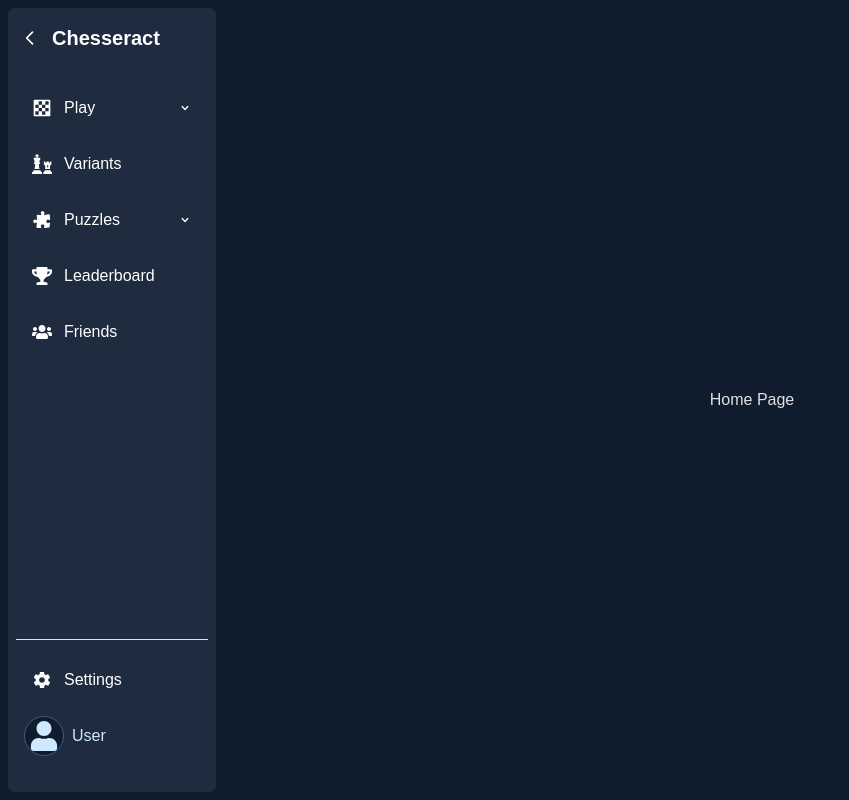
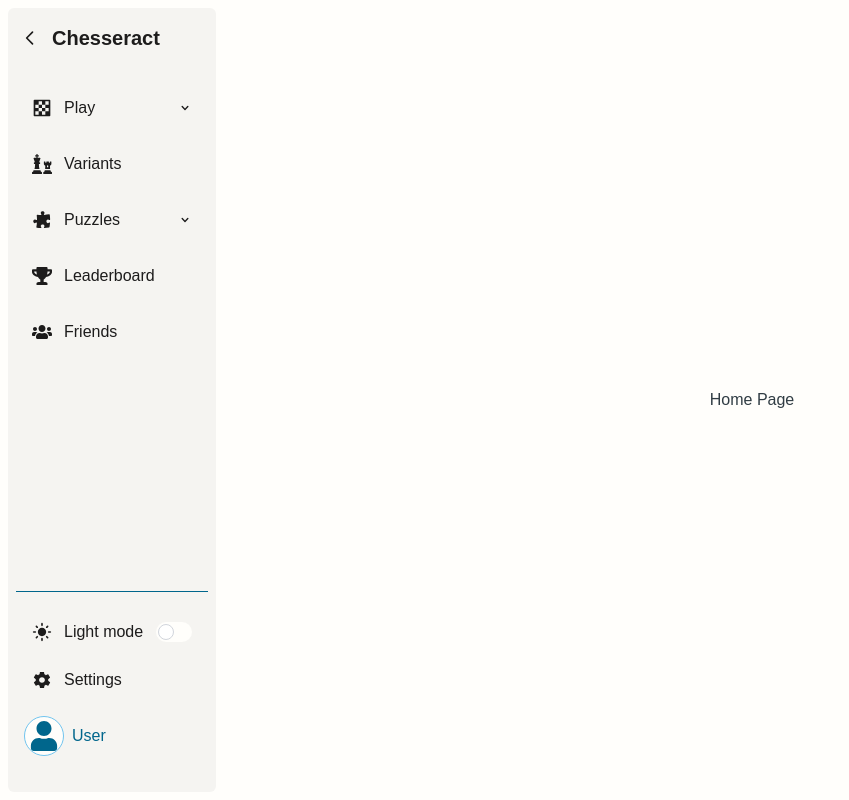
Before and after one commit to Kshitizz04/chesseract, a Next.js app in the folder chesseract-fe/: page /home in a window 1280 px wide. Shown: the whole page, without its empty margins (0-849 px from the left). Built offline with nearby package versions, Linux system fonts and the light colour scheme.

Commit message:
added light theme

```diff
--- a/chesseract-fe/src/app/globals.css
+++ b/chesseract-fe/src/app/globals.css
@@ -1,6 +1,20 @@
 @import "tailwindcss";
 
 @theme {
+  --color-primary-100:#d4eaf7;
+  --color-primary-200:#b6ccd8;
+  --color-primary-300:#3b3c3d;
+  --color-accent-100:#71c4ef;
+  --color-accent-200:#00668c;
+  --color-text-100:#313d44;
+  --color-text-200:#1d1c1c;
+  --color-bg-100:#fffefb;
+  --color-bg-200:#f5f4f1;
+  --color-bg-300:#cccbc8;
+}
+
+@layer theme{
+  .dark{
     --color-primary-100:#1F3A5F ;
     --color-primary-200:#4d648d ;
     --color-primary-300:#acc2ef ;
@@ -11,6 +25,7 @@
     --color-bg-100:#0F1C2E ;
     --color-bg-200:#1f2b3e ;
     --color-bg-300:#374357 ;
+  }
 }
 
 
--- a/chesseract-fe/src/app/layout.tsx
+++ b/chesseract-fe/src/app/layout.tsx
@@ -2,6 +2,7 @@ import type { Metadata } from "next";
 import { Geist, Geist_Mono } from "next/font/google";
 import "./globals.css";
 import { ToastProvider } from "@/contexts/ToastContext";
+import { ThemeProvider } from "@/contexts/ThemeContext";
 
 const geistSans = Geist({
   variable: "--font-geist-sans",
@@ -28,9 +29,11 @@ export default function RootLayout({
       <body
         className={`${geistSans.variable} ${geistMono.variable} antialiased`}
       >
-        <ToastProvider>
-          {children}
-        </ToastProvider>
+        <ThemeProvider>
+          <ToastProvider>
+            {children}
+          </ToastProvider>
+        </ThemeProvider>
       </body>
     </html>
   );
--- a/chesseract-fe/src/components/Sidebar.tsx
+++ b/chesseract-fe/src/components/Sidebar.tsx
@@ -9,6 +9,8 @@ import logo from "../../public/logo-light.svg";
 import { IoMdSettings } from "react-icons/io";
 import { getLocalStorage } from "@/utils/localstorage";
 import Avatar from './utilities/Avatar';
+import { MdDarkMode, MdLightMode } from "react-icons/md";
+import { useTheme } from '@/contexts/ThemeContext';
 
 interface SideBarProps {
     isSideBarOpen: boolean;
@@ -104,6 +106,7 @@ const SideBar = ({
   toggleSideBar
 }: SideBarProps) => {
     const [userData, setUserData] = useState<UserData | null>(null);
+    const { theme, toggleTheme } = useTheme();
 
     useEffect(() => {
         const data = getLocalStorage('user');
@@ -183,6 +186,32 @@ const SideBar = ({
 
                 </nav>
                 <div className="mt-auto mb-5 pt-4 border-t border-accent-200">
+                    <div
+                        className={`flex items-center gap-3 py-3 rounded-md transition-all hover:bg-accent-100 hover:text-accent-200
+                            ${isSideBarOpen ? 'px-4' : 'justify-center'}
+                        `}
+                        onClick={() => toggleTheme()}
+                    >
+                        <div className="text-xl">
+                            {theme==="dark" ? <MdDarkMode/> : <MdLightMode/>}
+                        </div>
+                        {isSideBarOpen && (
+                            <span className="transition-all flex-1">{theme === "dark" ? 'Dark mode' : 'Light mode'}</span>
+                        )}
+                        {isSideBarOpen && (
+                            <div className="relative inline-flex items-center cursor-pointer" onClick={(e) => {e.stopPropagation(); toggleTheme()}}>
+                                <input
+                                    type="checkbox"
+                                    value=""
+                                    id="theme-toggle"
+                                    className="sr-only peer"
+                                    checked={theme === 'dark'}
+                                    readOnly
+                                />
+                                <div className="w-9 h-5 bg-bg-100 rounded-full peer peer-checked:after:translate-x-full peer-checked:after:border-white after:content-[''] after:absolute after:top-[2px] after:left-[2px] after:bg-white after:border-gray-300 after:border after:rounded-full after:h-4 after:w-4 after:transition-all peer-checked:bg-accent-200"></div>
+                            </div>
+                        )}
+                    </div>
                     <NavItem
                         icon={<IoMdSettings size={20} />}
                         title="Settings"
--- /dev/null
+++ b/chesseract-fe/src/contexts/ThemeContext.tsx
@@ -0,0 +1,82 @@
+"use client";
+
+import { getLocalStorage, setLocalStorage } from '@/utils/localstorage';
+import React, { createContext, useState, useContext, useEffect, ReactNode } from 'react';
+
+type ThemeType = 'light' | 'dark';
+
+interface ThemeContextType {
+  theme: ThemeType;
+  toggleTheme: () => void;
+  setTheme: (theme: ThemeType) => void;
+}
+
+const ThemeContext = createContext<ThemeContextType | undefined>(undefined);
+
+interface ThemeProviderProps {
+  children: ReactNode;
+}
+
+export const ThemeProvider: React.FC<ThemeProviderProps> = ({ children }) => {
+  const [theme, setTheme] = useState<ThemeType>('light');
+
+  // Initialize theme from localStorage or default to 'light'
+  useEffect(() => {
+    const storedTheme = getLocalStorage('theme') as ThemeType | null;
+
+    if (storedTheme && (storedTheme === 'light' || storedTheme === 'dark')) {
+      setTheme(storedTheme);
+    } else {
+      // Default to light theme if no valid theme found in localStorage
+      setTheme('light');
+      setLocalStorage('theme', 'light');
+    }
+  }, []);
+
+  // Apply theme class to HTML element whenever theme changes
+  useEffect(() => {
+    const htmlElement = document.documentElement;
+
+    // Remove any existing theme classes
+    htmlElement.classList.remove('light', 'dark');
+
+    // Add the current theme class
+    htmlElement.classList.add(theme);
+
+    // Store in localStorage for persistence
+    localStorage.setItem('theme', theme);
+  }, [theme]);
+
+  // Toggle between light and dark themes
+  const toggleTheme = () => {
+    setTheme(prevTheme => (prevTheme === 'light' ? 'dark' : 'light'));
+  };
+
+  // Explicitly set theme to a specific value
+  const changeTheme = (newTheme: ThemeType) => {
+    setTheme(newTheme);
+  };
+
+  return (
+    <ThemeContext.Provider
+      value={{
+        theme,
+        toggleTheme,
+        setTheme: changeTheme
+      }}
+    >
+      {children}
+    </ThemeContext.Provider>
+  );
+};
+
+// Custom hook to use the theme context
+export const useTheme = (): ThemeContextType => {
+  const context = useContext(ThemeContext);
+
+  if (context === undefined) {
+    throw new Error('useTheme must be used within a ThemeProvider');
+  }
+
+  return context;
+};
--- a/chesseract-fe/src/utils/localstorage.ts
+++ b/chesseract-fe/src/utils/localstorage.ts
@@ -1,19 +1,45 @@
 export const setLocalStorage = (key: string, value: unknown): void => {
     if (typeof window !== "undefined") {
-        localStorage.setItem(key, JSON.stringify(value));
+        try {
+            // Handle strings directly, stringify everything else
+            if (typeof value === "string") {
+                localStorage.setItem(key, value);
+            } else {
+                localStorage.setItem(key, JSON.stringify(value));
+            }
+        } catch (error) {
+            console.error(`Error setting localStorage key "${key}":`, error);
+        }
     }
 };
 
 export const getLocalStorage = <T>(key: string): T | null => {
     if (typeof window !== "undefined") {
-        const item = localStorage.getItem(key);
-        return item ? JSON.parse(item) : null;
+        try {
+            const item = localStorage.getItem(key);
+            if (item === null) return null;
+
+            // Try to parse as JSON, if it fails return the raw string
+            try {
+                return JSON.parse(item) as T;
+            } catch (e) {
+                // If parsing fails, return the string directly
+                return item as unknown as T;
+            }
+        } catch (error) {
+            console.error(`Error getting localStorage key "${key}":`, error);
+            return null;
+        }
     }
     return null; // Return null when window is undefined (during SSR)
 };
 
 export const removeLocalStorage = (key: string): void => {
     if (typeof window !== "undefined") {
-        localStorage.removeItem(key);
+        try {
+            localStorage.removeItem(key);
+        } catch (error) {
+            console.error(`Error removing localStorage key "${key}":`, error);
+        }
     }
 };
```
Lines whose indentation alone changed are shown as unchanged.
